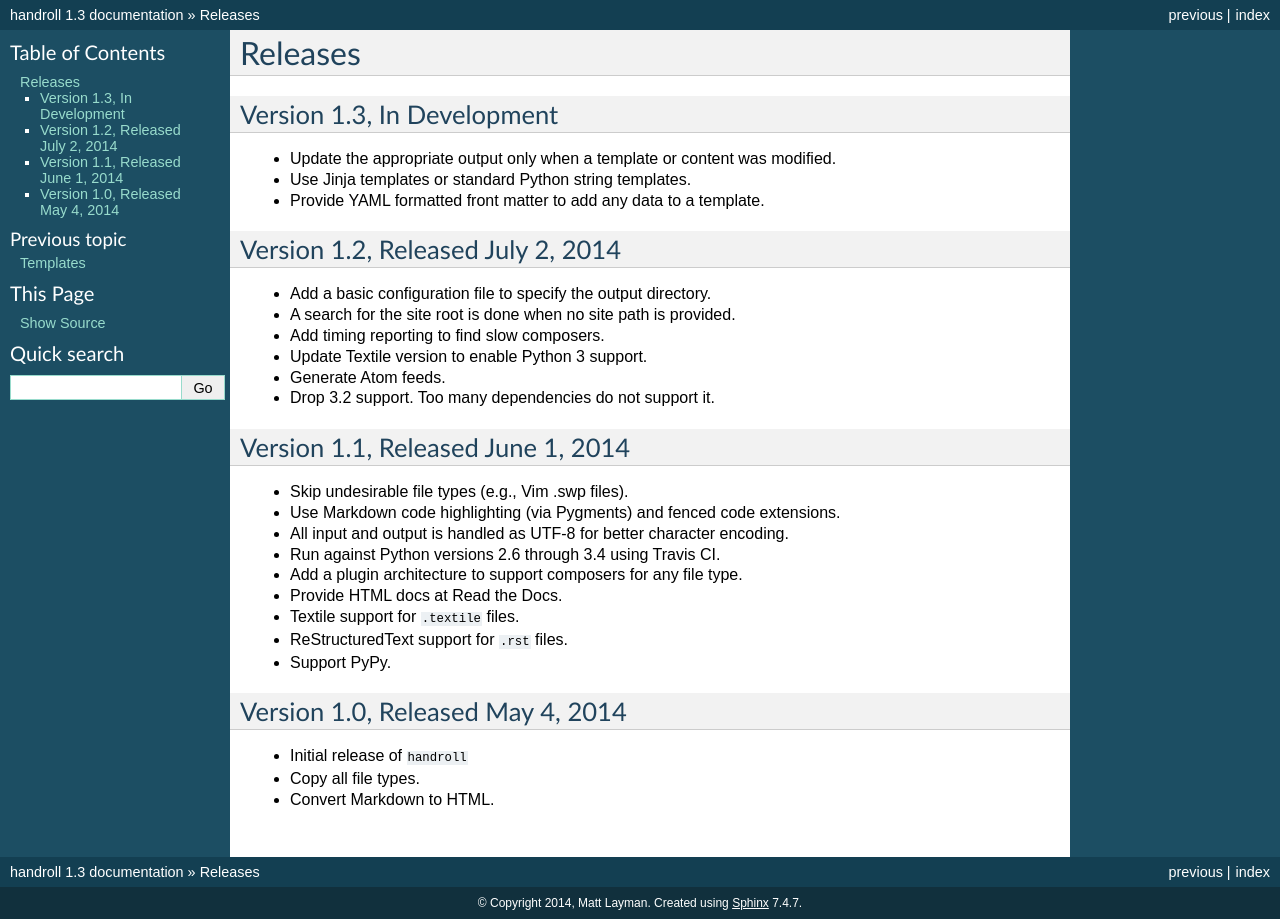
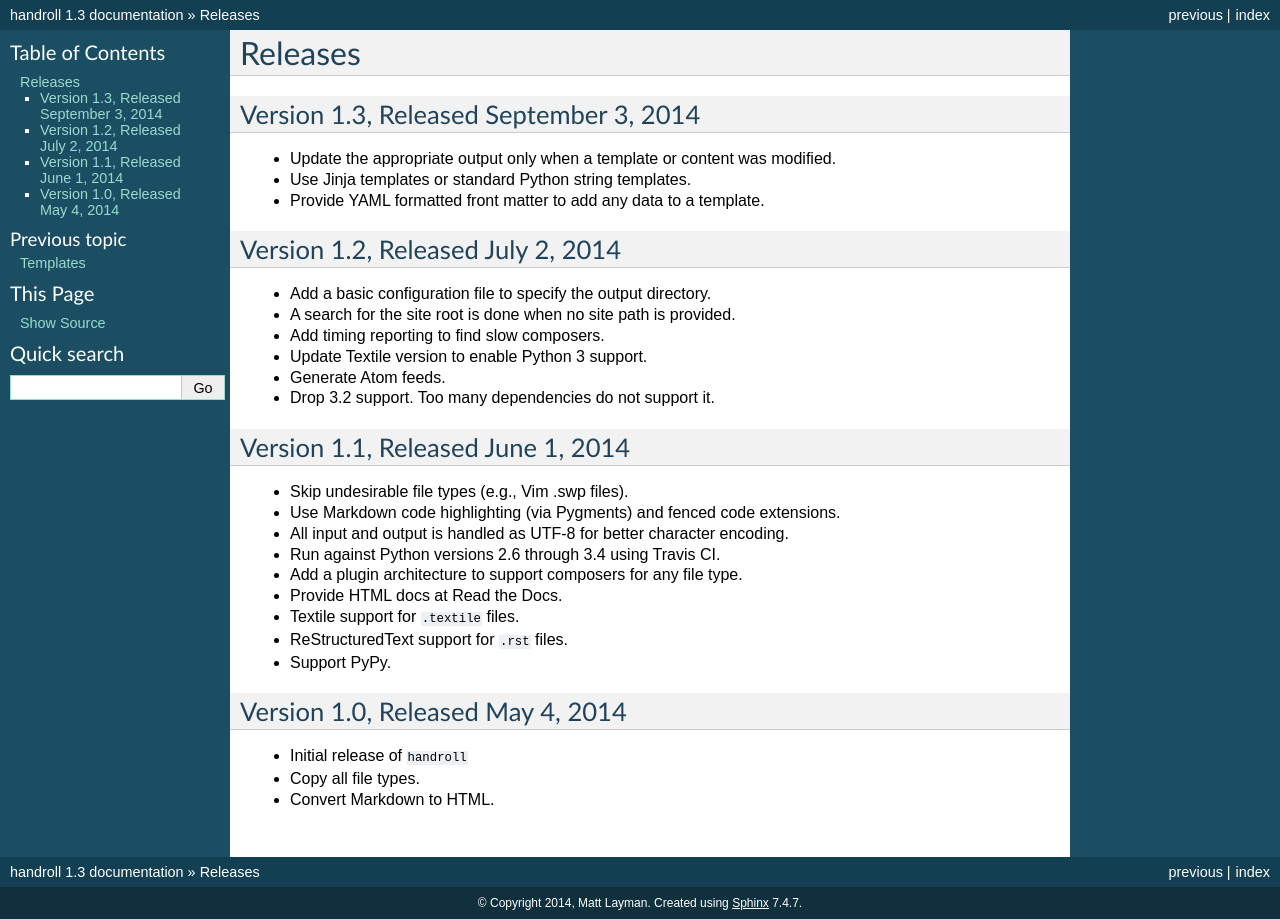
Before and after one commit to handroll/handroll, a Sphinx documentation site: the page built from docs/releases.rst, in a window 1280 px wide. Built offline with Sphinx 7.4.7, drawn with Linux system fonts in a browser that asks for light colours.

Commit message:
Update releases for 1.3 release date.

```diff
--- a/docs/releases.rst
+++ b/docs/releases.rst
@@ -1,8 +1,8 @@
 Releases
 ========
 
-Version 1.3, In Development
----------------------------
+Version 1.3, Released September 3, 2014
+---------------------------------------
 
 * Update the appropriate output only when a template or content was modified.
 * Use Jinja templates or standard Python string templates.
```
